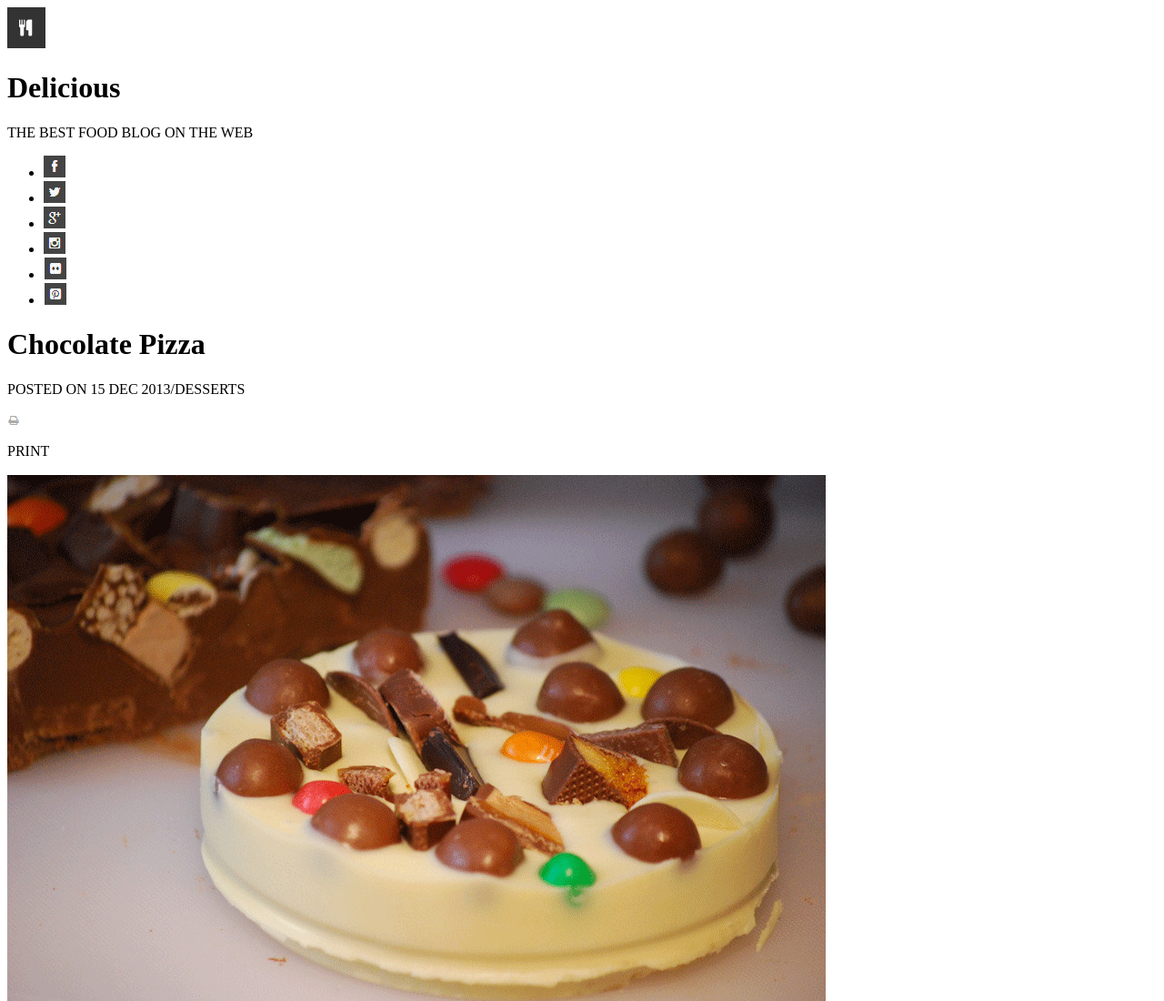
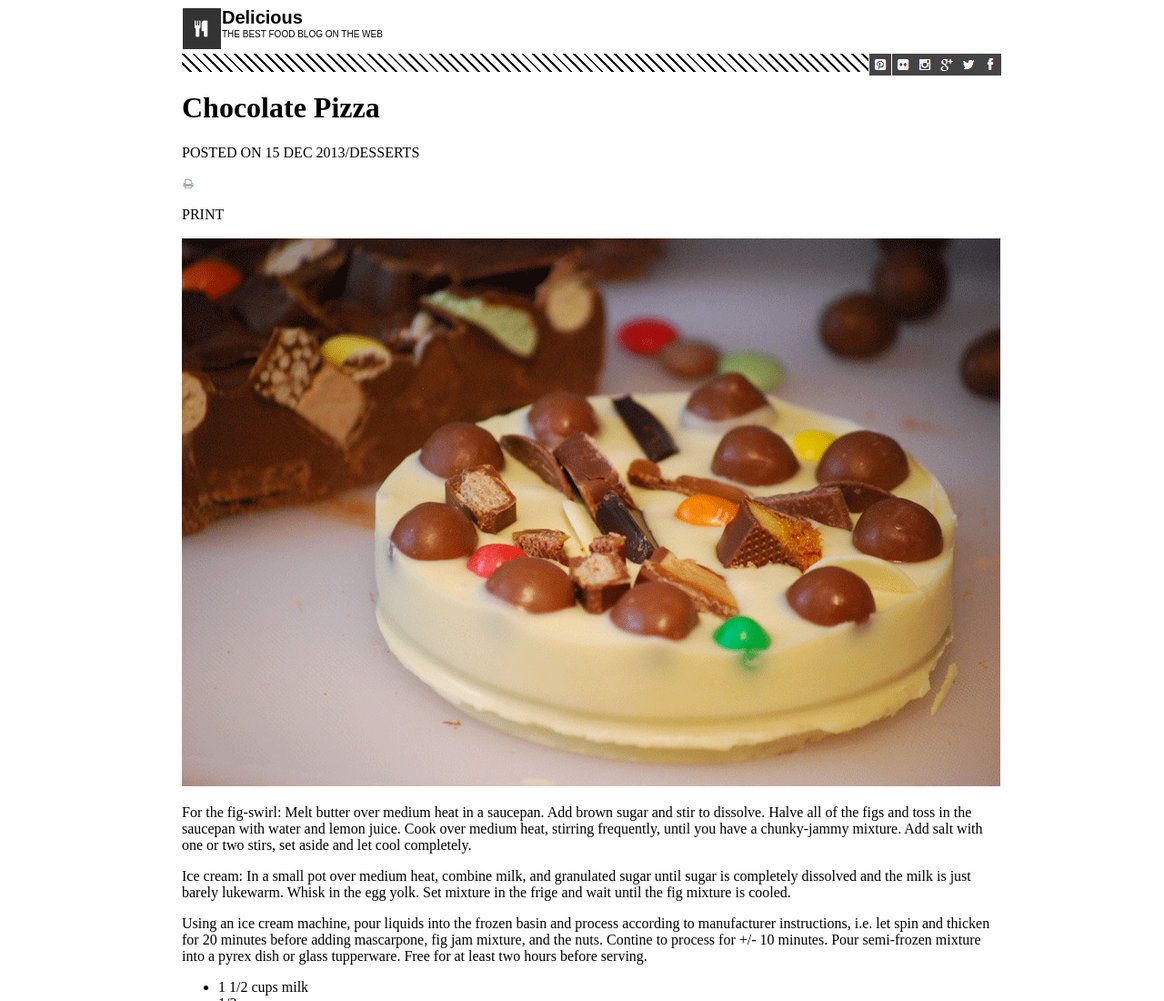
Before and after one commit to efcharisto/chocolate-pizza, a plain HTML site: page index.html in a window 1280 px wide. Shown: the top 1100 px of the page at 91% size. Drawn offline with Linux system fonts and the light colour scheme.

Commit message:
Added border and started to style list.

```diff
--- a/index.html
+++ b/index.html
@@ -8,9 +8,9 @@
   <body>
     <div id="page">
       <header>
-        <img src="assets/logo.png" alt="Fork and Knife Logo" />
-        <h1>Delicious</h1>
-        <p>THE BEST FOOD BLOG ON THE WEB</p>
+        <img class="forkAndKnife" src="assets/logo.png" alt="Fork and Knife Logo" />
+        <h1 class="delicious">Delicious</h1>
+        <p class="bestFood">THE BEST FOOD BLOG ON THE WEB</p>
         <nav>
           <ul>
             <li><a href="https://www.facebook.com"><img src="assets/fb-icon.png" alt="facebook" /></a></li>
--- a/styles.css
+++ b/styles.css
@@ -0,0 +1,47 @@
+body {
+  background-color: white;
+  margin-left: 200px;
+  /*margin: auto;*/
+}
+
+nav li {
+  display: inline;
+  float: right;
+}
+
+.delicious {
+  font-family: Lucida Calligraphy, sans-serif;
+  font-size: 20px;
+  margin: 1px;"
+}
+.bestFood {
+  font-family: Eurostile, sans-serif;
+  font-size: 10px;
+  margin: 1px;"
+  float: left;
+  margin-right: 200px;
+}
+
+.forkAndKnife {
+  float:left;
+  margin: 1px;"
+  /*height: 200px; change pic size to see where text shows in relation to it
+  width: 200px;*/
+}
+
+#topBorder {
+  height: 20px;
+  width: 901px;
+  background-image:
+   repeating-linear-gradient(
+     45deg,
+     white,
+     white 6px,
+     black 2px,
+     black 8px /* determines size */
+   );
+}
+
+#page {
+  width: 901px;
+}
```
